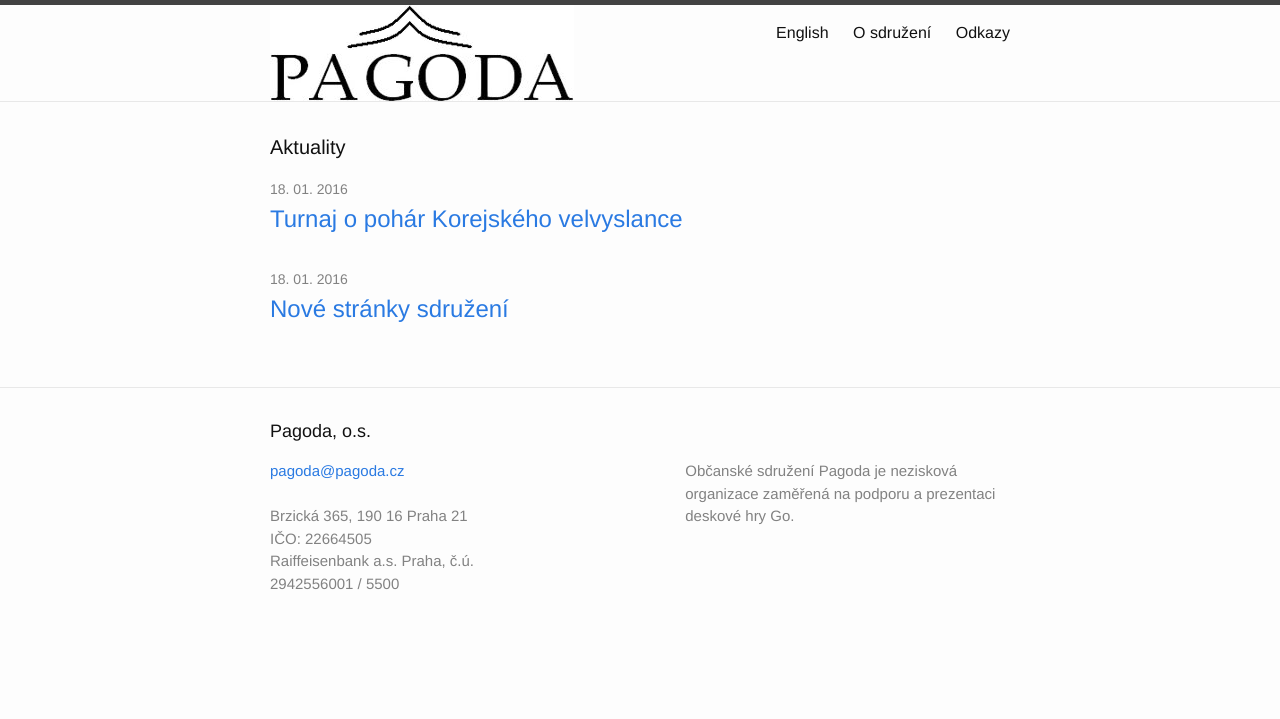
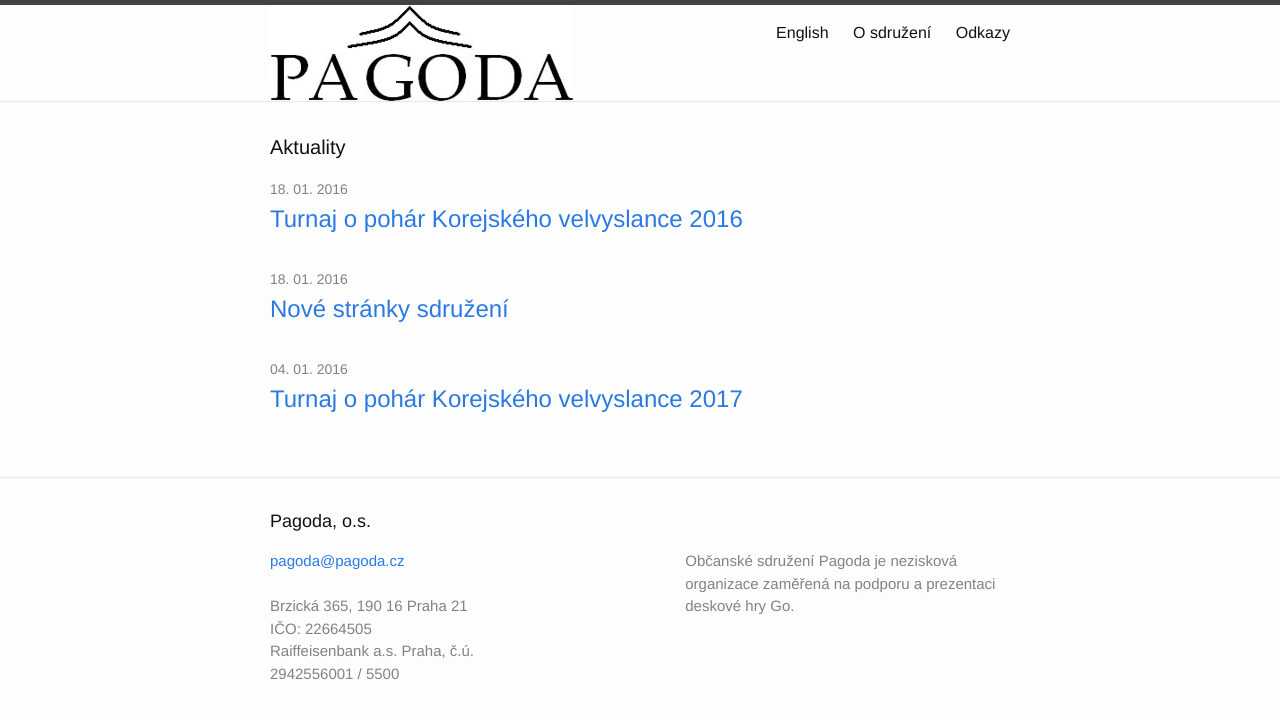
Before and after one commit to pagodacz/pagodacz.github.io, a Jekyll site: the page built from index.html, in a window 1280 px wide. Shown: the top 719 px of the page. Built offline with Jekyll 4.4.1, drawn with Linux system fonts in a browser that asks for light colours.

Commit message:
kac 2017

```diff
--- a/_posts/2016-01-18-kac_2016.markdown
+++ b/_posts/2016-01-18-kac_2016.markdown
@@ -1,6 +1,6 @@
 ---
 layout: post
-title:  "Turnaj o pohár Korejského velvyslance"
+title:  "Turnaj o pohár Korejského velvyslance 2016"
 date:   2016-01-18 19:46:42 +0100
 ---
 
```
Also changed, not shown: _posts/2016-01-04-kac_2017.markdown (added, +8 -0 lines), odkazy.md (+0 -1 lines).
